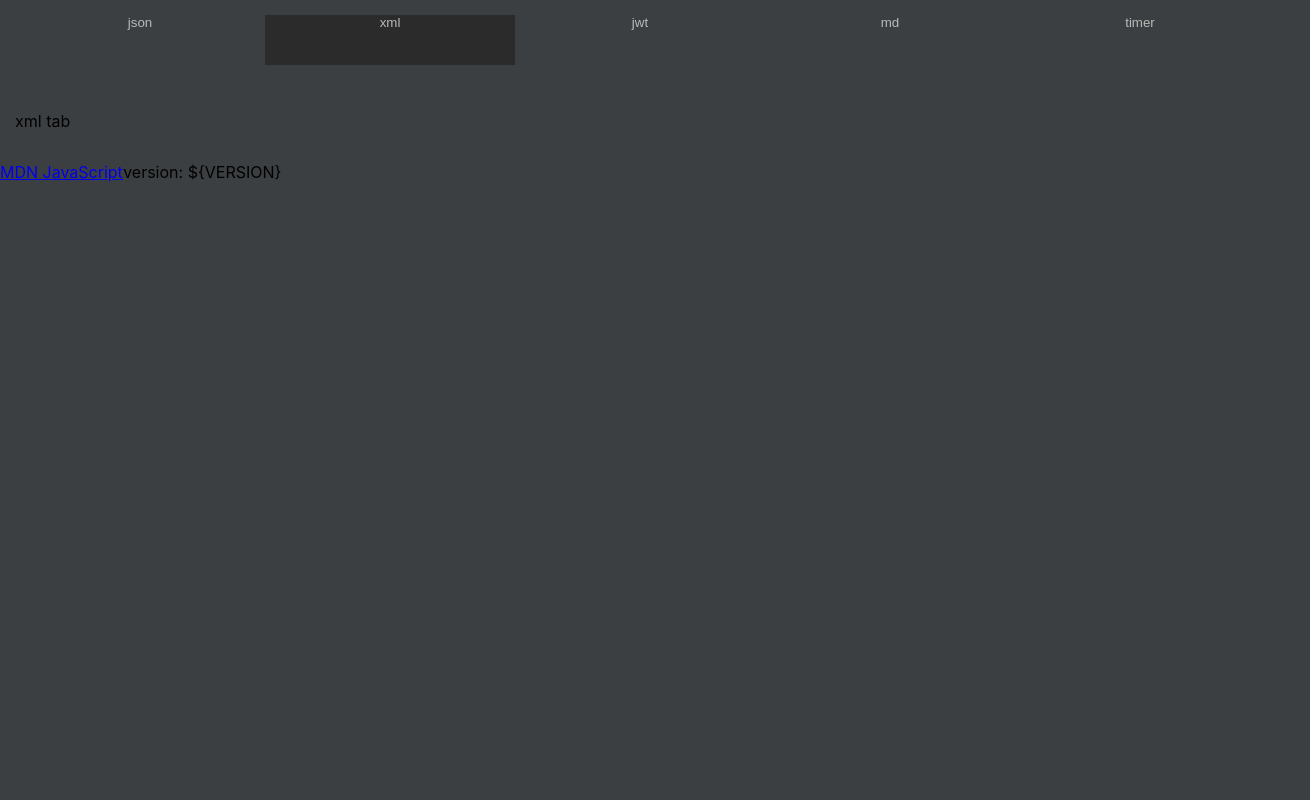
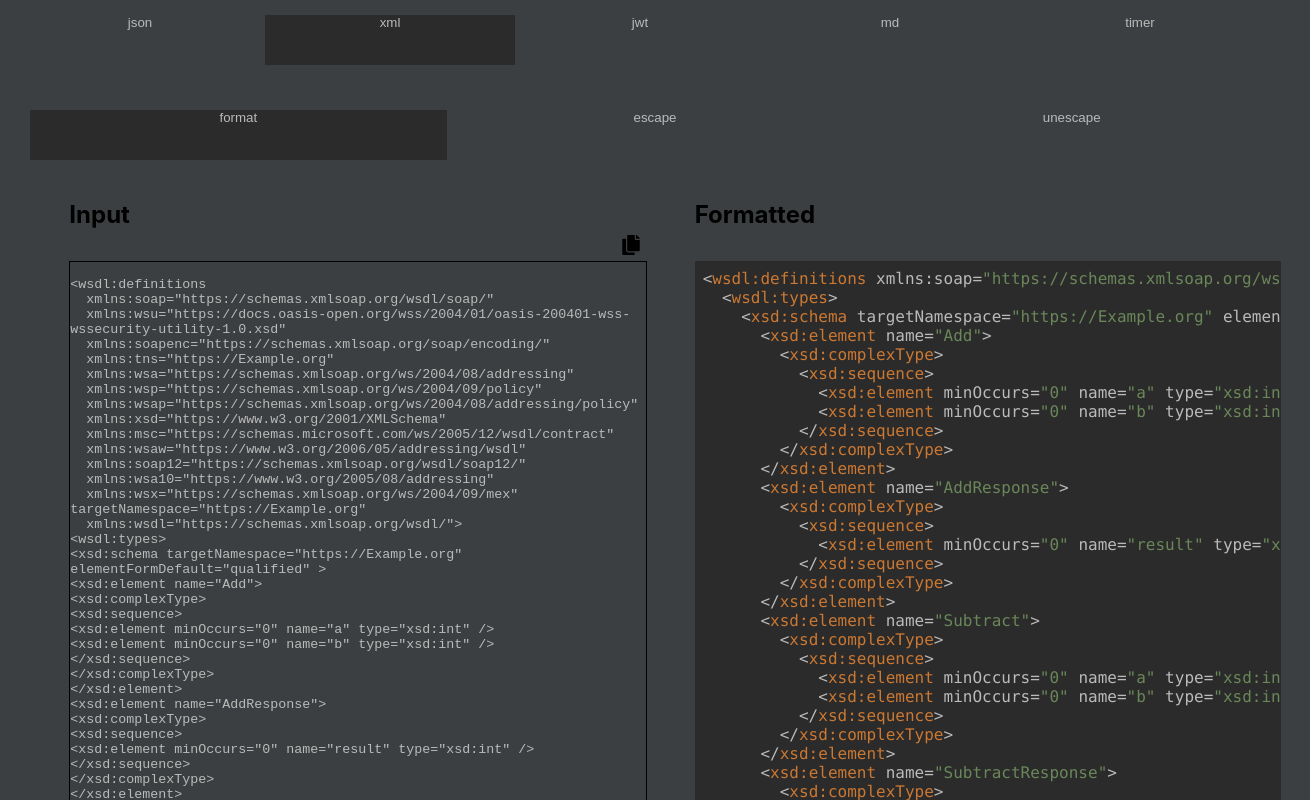
Before and after one commit to alexashley/dev-toolkit-pwa, a React (Create React App) app: page / in a window 1280 px wide. Both pictures are taken after a click on the button "xml". Shown: the top 800 px of the page, 1310 px wide, since content can reach past the window. Built offline with nearby package versions, Linux system fonts and the light colour scheme.

Commit message:
Add xml utils

```diff
--- a/package.json
+++ b/package.json
@@ -7,7 +7,8 @@
         "react": "16.8.0-alpha.1",
         "react-dom": "16.8.0-alpha.1",
         "react-icons": "3.3.0",
-        "react-scripts": "2.1.3"
+        "react-scripts": "2.1.3",
+        "xml2js": "0.4.19"
     },
     "scripts": {
         "start": "VERSION=$(git rev-parse --short HEAD) react-scripts start",
--- a/src/App.css
+++ b/src/App.css
@@ -65,15 +65,17 @@ pre {
 
 .vertical-split-container {
     display: flex;
+    justify-content: space-evenly;
 }
 
 .column {
     display: flex;
     flex-direction: column;
     overflow-y: auto;
+    overflow-x: auto;
     flex-wrap: wrap;
     padding: 10px;
-    width: 50%;
+    width: 45%;
 }
 
 .column-title {
--- a/src/App.js
+++ b/src/App.js
@@ -5,6 +5,7 @@ import '../node_modules/highlight.js/styles/darcula.css';
 import TabGroup, { Tab } from './components/TabGroup';
 import Footer from './components/Footer';
 import FormattedJson from './tabs/FormattedJson';
+import XmlUtils from './tabs/XmlUtils';
 
 const App = () => {
     return (
@@ -14,7 +15,7 @@ const App = () => {
                     <FormattedJson />
                 </Tab>
                 <Tab title="xml">
-                    <p>xml tab</p>
+                    <XmlUtils />
                 </Tab>
                 <Tab title="jwt">
                     <p>jwt tab</p>
--- /dev/null
+++ b/src/tabs/XmlUtils.js
@@ -0,0 +1,258 @@
+import React, { useState } from 'react';
+import xml2js from 'xml2js';
+
+import { VerticalSplit, Column } from '../components/Layout';
+import TabGroup, { Tab } from '../components/TabGroup';
+import CopyMe from '../components/CopyMe';
+import Error from '../components/Error';
+import Highlight from '../components/Highlight';
+
+const builder = new xml2js.Builder({
+    attrkey: '__attributes',
+    headless: true,
+});
+const parser = new xml2js.Parser({
+    async: false,
+    attrkey: '__attributes',
+});
+
+const prettyPrint = xml => {
+    let pretty, error;
+
+    parser.parseString(xml, (err, data) => {
+        error = err;
+
+        if (data) {
+            pretty = builder.buildObject(data);
+        }
+    });
+
+    return {
+        error,
+        pretty,
+    };
+};
+
+const escapeCharacters = {
+    '&': '&amp;',
+    '<': '&lt;',
+    '>': 'gt;',
+    '"': '&quot;',
+    "'": '&apos;',
+};
+
+const xmlEscape = xml => {
+    let escaped = xml;
+
+    Object.entries(escapeCharacters).forEach(([char, escapedVersion]) => {
+        escaped = escaped.replace(new RegExp(char, 'g'), escapedVersion);
+    });
+
+    return escaped;
+};
+
+const xmlUnescape = xml => {
+    let unescaped = xml;
+
+    Object.entries(escapeCharacters).forEach(([char, escapedVersion]) => {
+        unescaped = unescaped.replace(new RegExp(escapedVersion, 'g'), char);
+    });
+
+    return prettyPrint(unescaped);
+};
+
+// taken from https://docs.microsoft.com/en-us/windows/desktop/wsw/calculatorwsdl
+const defaultXml = `
+<wsdl:definitions
+  xmlns:soap="https://schemas.xmlsoap.org/wsdl/soap/"
+  xmlns:wsu="https://docs.oasis-open.org/wss/2004/01/oasis-200401-wss-wssecurity-utility-1.0.xsd"
+  xmlns:soapenc="https://schemas.xmlsoap.org/soap/encoding/"
+  xmlns:tns="https://Example.org"
+  xmlns:wsa="https://schemas.xmlsoap.org/ws/2004/08/addressing"
+  xmlns:wsp="https://schemas.xmlsoap.org/ws/2004/09/policy"
+  xmlns:wsap="https://schemas.xmlsoap.org/ws/2004/08/addressing/policy"
+  xmlns:xsd="https://www.w3.org/2001/XMLSchema"
+  xmlns:msc="https://schemas.microsoft.com/ws/2005/12/wsdl/contract"
+  xmlns:wsaw="https://www.w3.org/2006/05/addressing/wsdl"
+  xmlns:soap12="https://schemas.xmlsoap.org/wsdl/soap12/"
+  xmlns:wsa10="https://www.w3.org/2005/08/addressing"
+  xmlns:wsx="https://schemas.xmlsoap.org/ws/2004/09/mex" targetNamespace="https://Example.org"
+  xmlns:wsdl="https://schemas.xmlsoap.org/wsdl/">
+<wsdl:types>
+<xsd:schema targetNamespace="https://Example.org" elementFormDefault="qualified" >
+<xsd:element name="Add">
+<xsd:complexType>
+<xsd:sequence>
+<xsd:element minOccurs="0" name="a" type="xsd:int" />
+<xsd:element minOccurs="0" name="b" type="xsd:int" />
+</xsd:sequence>
+</xsd:complexType>
+</xsd:element>
+<xsd:element name="AddResponse">
+<xsd:complexType>
+<xsd:sequence>
+<xsd:element minOccurs="0" name="result" type="xsd:int" />
+</xsd:sequence>
+</xsd:complexType>
+</xsd:element>
+<xsd:element name="Subtract">
+<xsd:complexType>
+<xsd:sequence>
+<xsd:element minOccurs="0" name="a" type="xsd:int" />
+<xsd:element minOccurs="0" name="b" type="xsd:int" />
+</xsd:sequence>
+</xsd:complexType>
+</xsd:element>
+<xsd:element name="SubtractResponse">
+<xsd:complexType>
+<xsd:sequence>
+<xsd:element minOccurs="0" name="result" type="xsd:int" />
+</xsd:sequence>
+</xsd:complexType>
+</xsd:element>
+</xsd:schema>
+</wsdl:types>
+<wsdl:message name="ICalculator_Add_InputMessage">
+<wsdl:part name="parameters" element="tns:Add" />
+</wsdl:message>
+<wsdl:message name="ICalculator_Add_OutputMessage">
+<wsdl:part name="parameters" element="tns:AddResponse" />
+</wsdl:message>
+<wsdl:message name="ICalculator_Subtract_InputMessage">
+<wsdl:part name="parameters" element="tns:Subtract" />
+</wsdl:message>
+<wsdl:message name="ICalculator_Subtract_OutputMessage">
+<wsdl:part name="parameters" element="tns:SubtractResponse" />
+</wsdl:message>
+<wsdl:portType name="ICalculator">
+<wsdl:operation name="Add">
+<wsdl:input wsaw:Action="https://Example.org/ICalculator/Add" message="tns:ICalculator_Add_InputMessage" />
+<wsdl:output wsaw:Action="https://Example.org/ICalculator/AddResponse" message="tns:ICalculator_Add_OutputMessage" />
+</wsdl:operation>
+<wsdl:operation name="Subtract">
+<wsdl:input wsaw:Action="https://Example.org/ICalculator/Subtract" message="tns:ICalculator_Subtract_InputMessage" />
+<wsdl:output wsaw:Action="https://Example.org/ICalculator/SubtractResponse" message="tns:ICalculator_Subtract_OutputMessage" />
+</wsdl:operation>
+</wsdl:portType>
+<wsdl:binding name="DefaultBinding_ICalculator" type="tns:ICalculator">
+<soap:binding transport="https://schemas.xmlsoap.org/soap/http" />
+<wsdl:operation name="Add">
+<soap:operation soapAction="https://Example.org/ICalculator/Add" style="document" />
+<wsdl:input>
+<soap:body use="literal" />
+</wsdl:input>
+<wsdl:output>
+<soap:body use="literal" />
+</wsdl:output>
+</wsdl:operation>
+<wsdl:operation name="Subtract">
+<soap:operation soapAction="https://Example.org/ICalculator/Subtract" style="document" />
+<wsdl:input>
+<soap:body use="literal" />
+</wsdl:input>
+<wsdl:output>
+<soap:body use="literal" />
+</wsdl:output>
+</wsdl:operation>
+</wsdl:binding>
+<wsdl:service name="CalculatorService">
+<wsdl:port name="ICalculator" binding="tns:DefaultBinding_ICalculator">
+<soap:address location="https://Example.org/ICalculator" />
+</wsdl:port>
+</wsdl:service>
+</wsdl:definitions>`;
+
+const XmlFormat = () => {
+    const [rawXml, setRawXml] = useState(defaultXml);
+    const { pretty, error } = prettyPrint(rawXml);
+
+    return (
+        <VerticalSplit>
+            <Column title="Input">
+                <CopyMe>
+                    <textarea
+                        className="text-area"
+                        value={rawXml}
+                        onChange={event => setRawXml(event.target.value)}
+                    />
+                </CopyMe>
+            </Column>
+            <Column title="Formatted">
+                {error ? (
+                    <Error message="Invalid XML" />
+                ) : (
+                    <Highlight lang="xml">{pretty}</Highlight>
+                )}
+            </Column>
+        </VerticalSplit>
+    );
+};
+
+const xmlEscapeDefault = `<wsdl:message name="ICalculator_Add_InputMessage"><wsdl:part name="parameters" element="tns:Add" /></wsdl:message>`;
+const XmlEscape = () => {
+    const [rawXml, setRawXml] = useState(xmlEscapeDefault);
+    const escaped = xmlEscape(rawXml);
+
+    return (
+        <VerticalSplit>
+            <Column title="Input">
+                <CopyMe>
+                    <textarea
+                        className="text-area"
+                        value={rawXml}
+                        onChange={event => setRawXml(event.target.value)}
+                    />
+                </CopyMe>
+            </Column>
+            <Column title="Escaped">
+                <Highlight lang="xml">{escaped}</Highlight>
+            </Column>
+        </VerticalSplit>
+    );
+};
+
+const unescapeXmlDefault =
+    '&lt;wsdl:message name=&quot;ICalculator_Add_InputMessage&quot;gt;&lt;wsdl:part name=&quot;parameters&quot; element=&quot;tns:Add&quot; /gt;&lt;/wsdl:messagegt;';
+const XmlUnescape = () => {
+    const [rawXml, setRawXml] = useState(unescapeXmlDefault);
+    const { pretty, error } = xmlUnescape(rawXml);
+
+    return (
+        <VerticalSplit>
+            <Column title="Input">
+                <CopyMe>
+                    <textarea
+                        className="text-area"
+                        value={rawXml}
+                        onChange={event => setRawXml(event.target.value)}
+                    />
+                </CopyMe>
+            </Column>
+            <Column title="Unescaped">
+                {error ? (
+                    <Error message="Invalid XML" />
+                ) : (
+                    <Highlight lang="xml">{pretty}</Highlight>
+                )}
+            </Column>
+        </VerticalSplit>
+    );
+};
+
+const XmlUtils = () => {
+    return (
+        <TabGroup>
+            <Tab title="format">
+                <XmlFormat />
+            </Tab>
+            <Tab title="escape">
+                <XmlEscape />
+            </Tab>
+            <Tab title="unescape">
+                <XmlUnescape />
+            </Tab>
+        </TabGroup>
+    );
+};
+
+export default XmlUtils;
```
Also changed, not shown: 1 other file (tests, documents, lock files or other folders).
